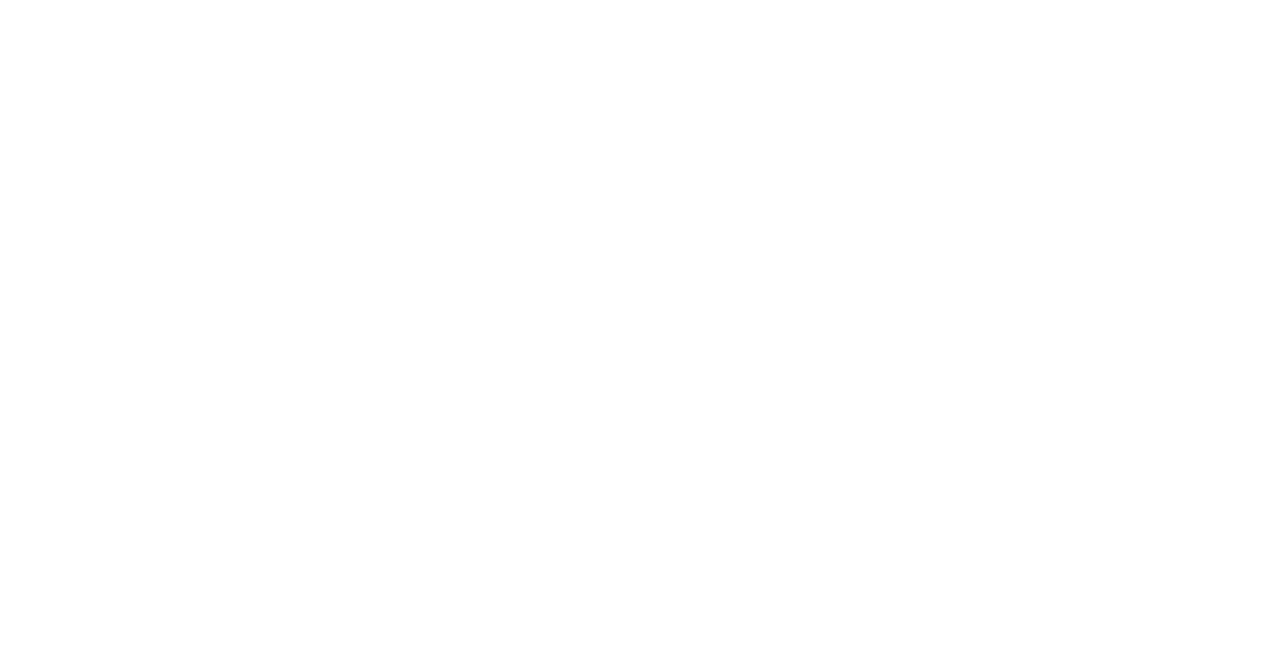
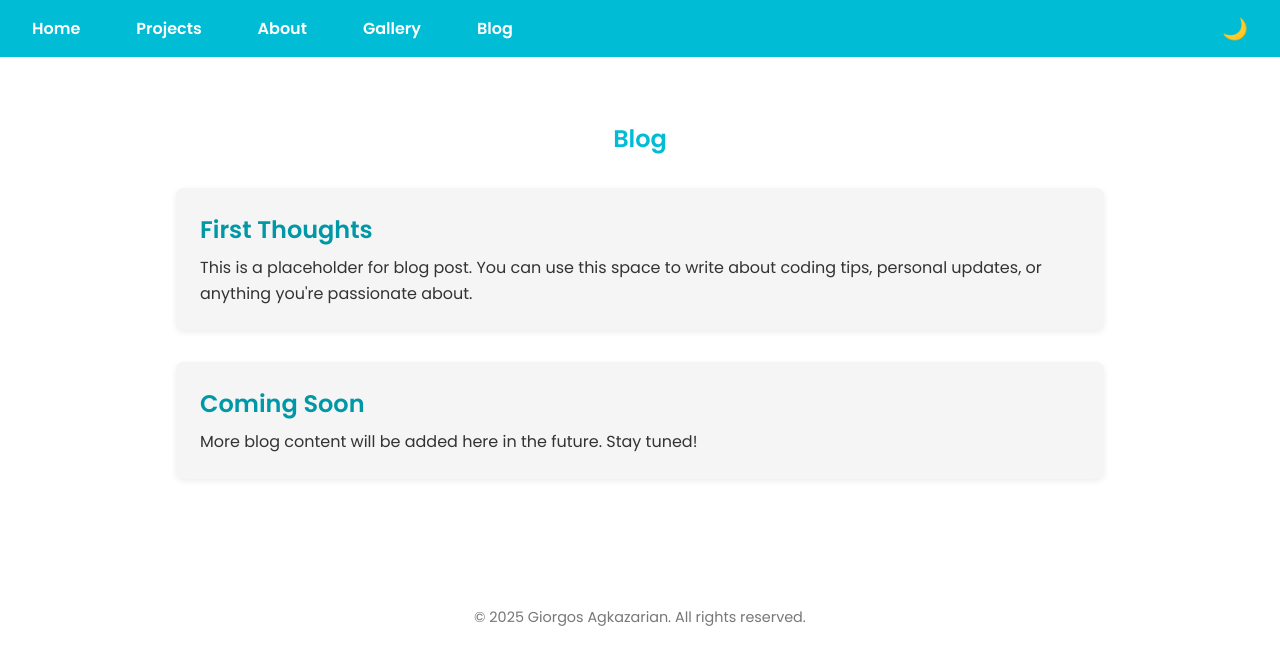
Before and after one commit to Gogolinos/portfolio, a plain HTML site: page blog.html in a window 1280 px wide. Drawn offline with nearby package versions, Linux system fonts and the light colour scheme.

Commit message:
new tabs

```diff
--- a/blog.html
+++ b/blog.html
@@ -0,0 +1,138 @@
+<!-- ✅ blog.html -->
+<!DOCTYPE html>
+<html lang="en">
+<head>
+  <meta charset="UTF-8" />
+  <meta name="viewport" content="width=device-width, initial-scale=1" />
+  <title>Blog - Giorgos Agkazarian</title>
+
+  <link href="https://fonts.googleapis.com/css2?family=Poppins:wght@400;600&display=swap" rel="stylesheet">
+  <script src="https://kit.fontawesome.com/a076d05399.js" crossorigin="anonymous"></script>
+  <link href="https://unpkg.com/aos@2.3.1/dist/aos.css" rel="stylesheet">
+
+  <style>
+    :root {
+      --main-color: #00bcd4;
+      --dark-color: #0097a7;
+    }
+
+    * { margin: 0; padding: 0; box-sizing: border-box; }
+
+    body {
+      font-family: 'Poppins', sans-serif;
+      background: #fff;
+      color: #333;
+      transition: background 0.3s, color 0.3s;
+    }
+
+    nav {
+      background: var(--main-color);
+      padding: 1rem 2rem;
+      position: sticky; top: 0; z-index: 1000;
+      display: flex; justify-content: space-between; align-items: center;
+    }
+
+    nav a {
+      color: white; text-decoration: none; font-weight: 600;
+      margin-right: 1.5rem; transition: color 0.3s;
+    }
+
+    nav a:hover { color: #e0f7fa; }
+
+    #darkModeToggle {
+      background: none; border: none; font-size: 1.3rem;
+      cursor: pointer; color: white; transition: transform 0.3s;
+    }
+
+    #darkModeToggle:hover { transform: scale(1.2); }
+
+    section {
+      padding: 4rem 1rem; max-width: 960px; margin: 0 auto;
+    }
+
+    h1 { color: var(--main-color); text-align: center; margin-bottom: 2rem; }
+
+    .blog-post {
+      background: #f5f5f5;
+      padding: 1.5rem;
+      border-radius: 8px;
+      margin-bottom: 2rem;
+      box-shadow: 0 2px 6px rgba(0,0,0,0.08);
+    }
+
+    .blog-post h2 {
+      color: var(--dark-color);
+      margin-bottom: 0.5rem;
+    }
+
+    .blog-post p {
+      line-height: 1.6;
+    }
+
+    footer {
+      text-align: center; padding: 2rem 1rem; font-size: 0.9rem; color: #777;
+    }
+
+    body.dark {
+      background-color: #121212; color: #e0e0e0;
+    }
+
+    body.dark nav { background-color: #1e1e1e; }
+    body.dark .blog-post { background-color: #1e1e1e; color: #e0e0e0; }
+
+    @media (max-width: 600px) {
+      nav { flex-direction: column; align-items: center; }
+    }
+  </style>
+</head>
+<body>
+  <nav>
+    <div style="display: flex; gap: 2rem; align-items: center;">
+      <a href="index.html">Home</a>
+      <a href="projects.html">Projects</a>
+      <a href="about.html">About</a>
+      <a href="gallery.html">Gallery</a>
+      <a href="blog.html">Blog</a>
+    </div>
+    <button id="darkModeToggle" title="Toggle dark mode">🌙</button>
+  </nav>
+
+  <section data-aos="fade-up">
+    <h1>Blog</h1>
+
+    <div class="blog-post" data-aos="fade-up">
+      <h2>First Thoughts</h2>
+      <p>This is a placeholder for blog post. You can use this space to write about coding tips, personal updates, or anything you're passionate about.</p>
+    </div>
+
+    <div class="blog-post" data-aos="fade-up">
+      <h2>Coming Soon</h2>
+      <p>More blog content will be added here in the future. Stay tuned!</p>
+    </div>
+
+  </section>
+
+  <footer>
+    © 2025 Giorgos Agkazarian. All rights reserved.
+  </footer>
+
+  <script src="https://unpkg.com/aos@2.3.1/dist/aos.js"></script>
+  <script>
+    AOS.init({ duration: 800, once: true });
+
+    const toggleBtn = document.getElementById("darkModeToggle");
+    const body = document.body;
+    const savedTheme = sessionStorage.getItem("theme");
+    if (savedTheme === "dark") {
+      body.classList.add("dark");
+      toggleBtn.textContent = "☀️";
+    }
+
+    toggleBtn.addEventListener("click", () => {
+      const isDark = body.classList.toggle("dark");
+      sessionStorage.setItem("theme", isDark ? "dark" : "light");
+      toggleBtn.textContent = isDark ? "☀️" : "🌙";
+    });
+  </script>
+</body>
+</html>
```
Also changed, not shown: about.html (+1 -3 lines), projects.html (+20 -14 lines).
